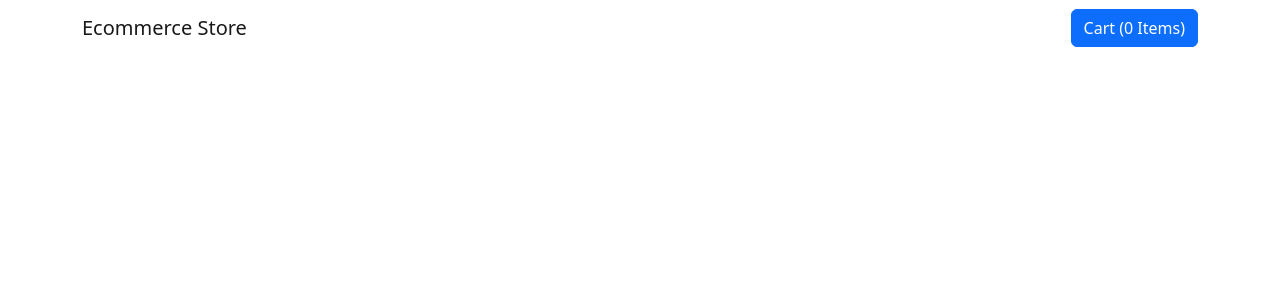
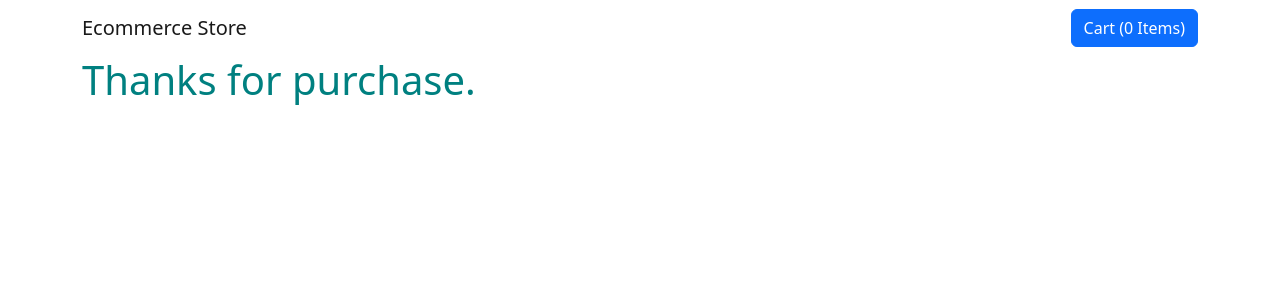
Before and after one commit to SeLub/spacex-fe, a React app: page / in a window 1280 px wide. Shown: the top 300 px of the page. Built offline with nearby package versions, Linux system fonts and the light colour scheme; the HTML template or start-up script is replaced by a standard one.

Commit message:
feat: add react router

```diff
--- a/src/App.js
+++ b/src/App.js
@@ -1,12 +1,23 @@
-import React from "react"
+import React from 'react'
 import 'bootstrap/dist/css/bootstrap.min.css'
-import NavbarComponent from "./components/Navbar"
+import NavbarComponent from './components/Navbar'
 import { Container } from 'react-bootstrap'
+import { BrowserRouter, Routes, Route } from 'react-router-dom'
+import Cancel from './pages/Cancel'
+import Store from './pages/Store'
+import Success from './pages/Success'
 
 function App() {
     return (
         <Container>
             <NavbarComponent></NavbarComponent>
+            <BrowserRouter>
+                <Routes>
+                    <Route index element={<Store />} />
+                    <Route path="success" element={<Success />} />
+                    <Route path="cancel" element={<Cancel />} />
+                </Routes>
+            </BrowserRouter>
         </Container>
 )
 }
--- /dev/null
+++ b/src/pages/Cancel.js
@@ -0,0 +1,10 @@
+import React from "react"
+
+
+function Cancel() {
+      return (
+            <h1>Canceled!</h1>
+      )
+}
+
+export default Cancel
--- /dev/null
+++ b/src/pages/Store.js
@@ -0,0 +1,9 @@
+import React from "react"
+
+function Store() {
+      return (
+            <h1>Thanks for purchase.</h1>
+      )
+}
+
+export default Store
--- /dev/null
+++ b/src/pages/Success.js
@@ -0,0 +1,9 @@
+import React from "react"
+
+function Success() {
+      return (
+            <h1>Successfully!</h1>
+      )
+}
+
+export default Success
```
